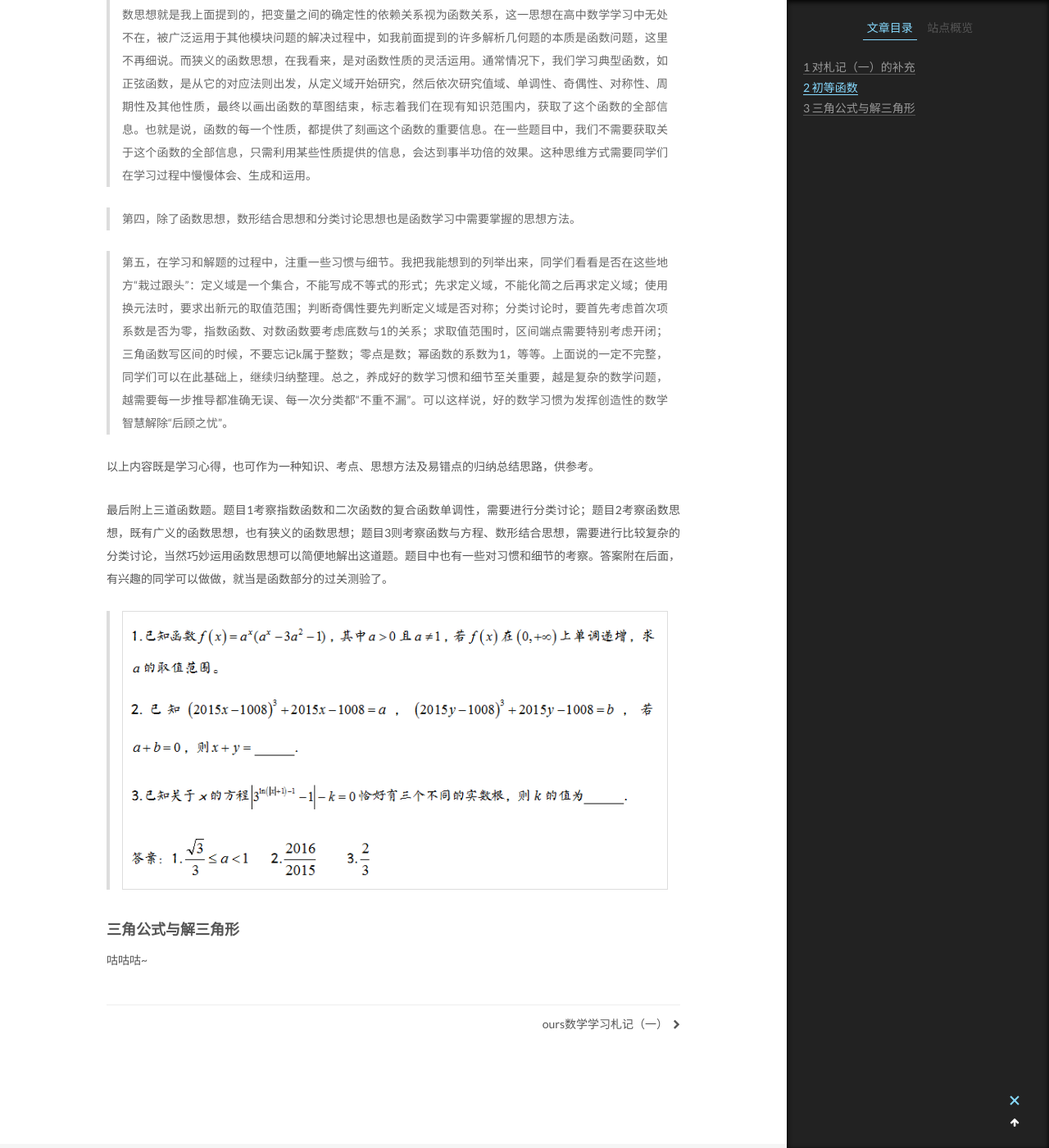
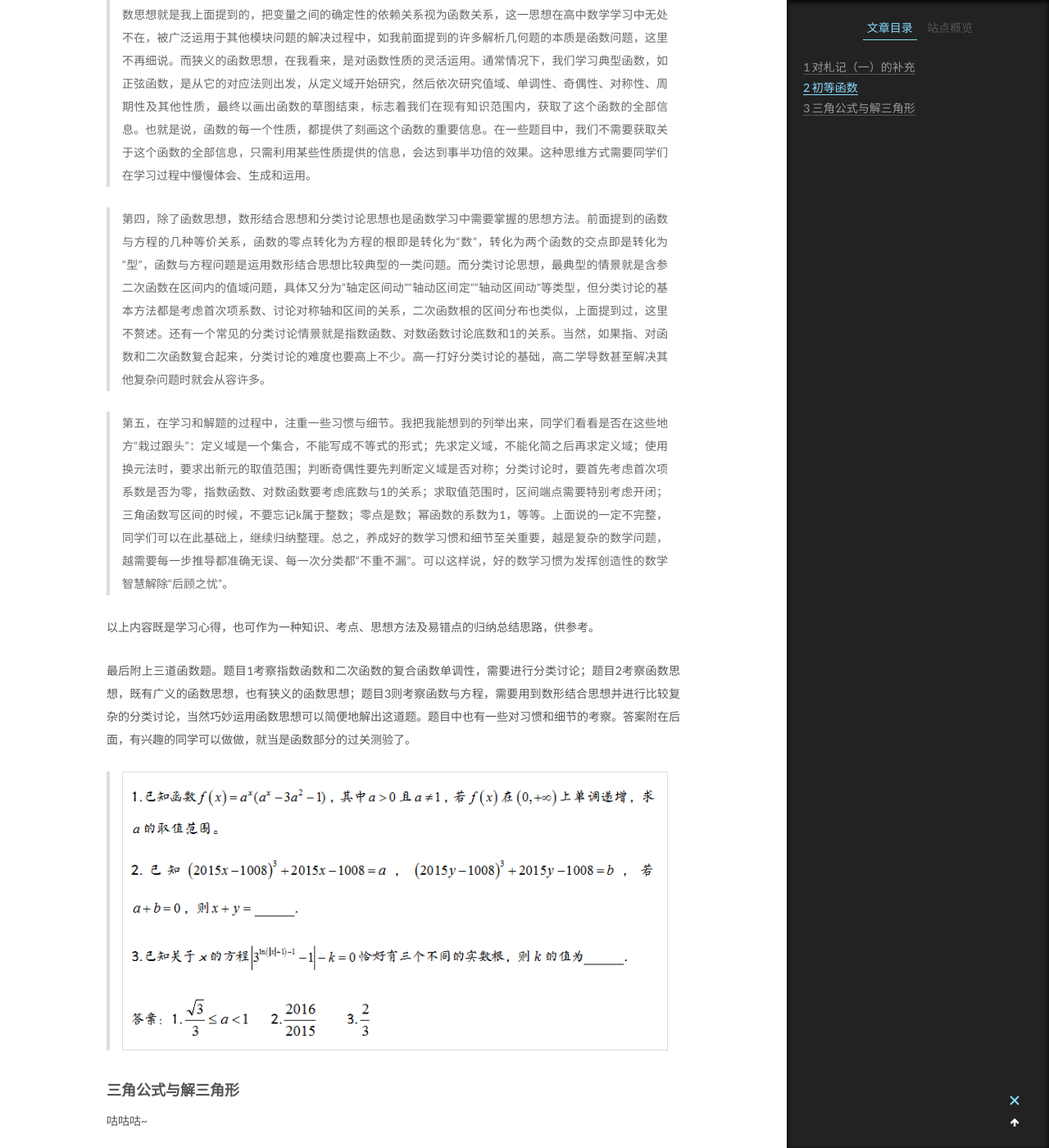
Before and after one commit to ourspolitique/ourspolitique.github.io, a Jekyll site: the page built from _posts/2019-07-23-mathematiques-02.md, in a window 1280 px wide and 1400 px high, scrolled down 2227 px. Shown: the whole window at 82% size. Built offline with Jekyll 4.4.1, drawn with Linux system fonts in a browser that asks for light colours.

Commit message:
Update 2019-07-23-mathematiques-02.md

```diff
--- a/_posts/2019-07-23-mathematiques-02.md
+++ b/_posts/2019-07-23-mathematiques-02.md
@@ -39,13 +39,13 @@ tags:
 
 > 第三，在函数学习过程中体会、生成和运用函数思想。这里姑且把函数思想分为广义与狭义两种。广义的函数思想就是我上面提到的，把变量之间的确定性的依赖关系视为函数关系，这一思想在高中数学学习中无处不在，被广泛运用于其他模块问题的解决过程中，如我前面提到的许多解析几何题的本质是函数问题，这里不再细说。而狭义的函数思想，在我看来，是对函数性质的灵活运用。通常情况下，我们学习典型函数，如正弦函数，是从它的对应法则出发，从定义域开始研究，然后依次研究值域、单调性、奇偶性、对称性、周期性及其他性质，最终以画出函数的草图结束，标志着我们在现有知识范围内，获取了这个函数的全部信息。也就是说，函数的每一个性质，都提供了刻画这个函数的重要信息。在一些题目中，我们不需要获取关于这个函数的全部信息，只需利用某些性质提供的信息，会达到事半功倍的效果。这种思维方式需要同学们在学习过程中慢慢体会、生成和运用。
 
-> 第四，除了函数思想，数形结合思想和分类讨论思想也是函数学习中需要掌握的思想方法。
+> 第四，除了函数思想，数形结合思想和分类讨论思想也是函数学习中需要掌握的思想方法。前面提到的函数与方程的几种等价关系，函数的零点转化为方程的根即是转化为“数”，转化为两个函数的交点即是转化为“型”，函数与方程问题是运用数形结合思想比较典型的一类问题。而分类讨论思想，最典型的情景就是含参二次函数在区间内的值域问题，具体又分为“轴定区间动”“轴动区间定”“轴动区间动”等类型，但分类讨论的基本方法都是考虑首次项系数、讨论对称轴和区间的关系，二次函数根的区间分布也类似，上面提到过，这里不赘述。还有一个常见的分类讨论情景就是指数函数、对数函数讨论底数和1的关系。当然，如果指、对函数和二次函数复合起来，分类讨论的难度也要高上不少。高一打好分类讨论的基础，高二学导数甚至解决其他复杂问题时就会从容许多。
 
 > 第五，在学习和解题的过程中，注重一些习惯与细节。我把我能想到的列举出来，同学们看看是否在这些地方“栽过跟头”：定义域是一个集合，不能写成不等式的形式；先求定义域，不能化简之后再求定义域；使用换元法时，要求出新元的取值范围；判断奇偶性要先判断定义域是否对称；分类讨论时，要首先考虑首次项系数是否为零，指数函数、对数函数要考虑底数与1的关系；求取值范围时，区间端点需要特别考虑开闭；三角函数写区间的时候，不要忘记k属于整数；零点是数；幂函数的系数为1，等等。上面说的一定不完整，同学们可以在此基础上，继续归纳整理。总之，养成好的数学习惯和细节至关重要，越是复杂的数学问题，越需要每一步推导都准确无误、每一次分类都“不重不漏”。可以这样说，好的数学习惯为发挥创造性的数学智慧解除“后顾之忧”。
 
 以上内容既是学习心得，也可作为一种知识、考点、思想方法及易错点的归纳总结思路，供参考。
 
-最后附上三道函数题。题目1考察指数函数和二次函数的复合函数单调性，需要进行分类讨论；题目2考察函数思想，既有广义的函数思想，也有狭义的函数思想；题目3则考察函数与方程、数形结合思想，需要进行比较复杂的分类讨论，当然巧妙运用函数思想可以简便地解出这道题。题目中也有一些对习惯和细节的考察。答案附在后面，有兴趣的同学可以做做，就当是函数部分的过关测验了。
+最后附上三道函数题。题目1考察指数函数和二次函数的复合函数单调性，需要进行分类讨论；题目2考察函数思想，既有广义的函数思想，也有狭义的函数思想；题目3则考察函数与方程，需要用到数形结合思想并进行比较复杂的分类讨论，当然巧妙运用函数思想可以简便地解出这道题。题目中也有一些对习惯和细节的考察。答案附在后面，有兴趣的同学可以做做，就当是函数部分的过关测验了。
 > ![三道函数题](https://raw.githubusercontent.com/ourspolitique/ourspolitique.github.io/master/assets/images/20190725.png)
 
 #### 三角公式与解三角形
```
